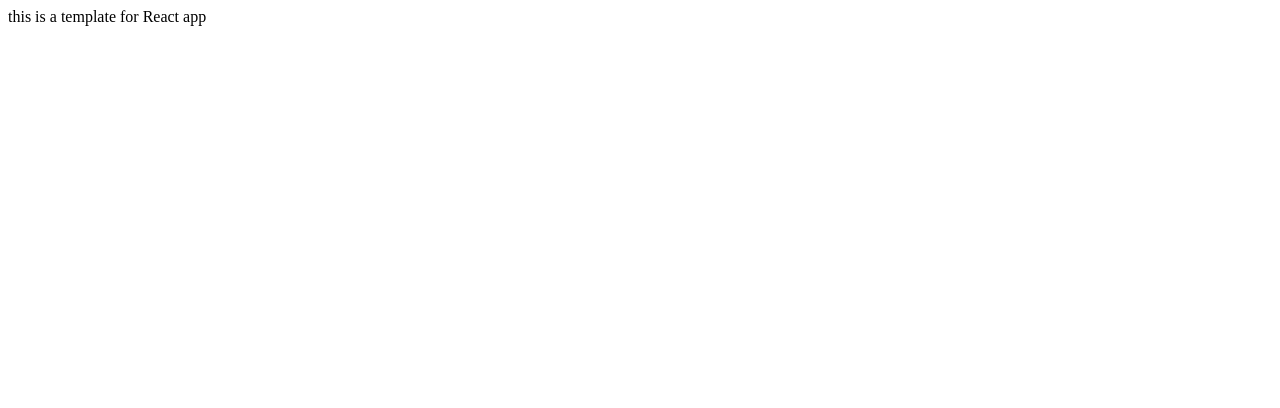
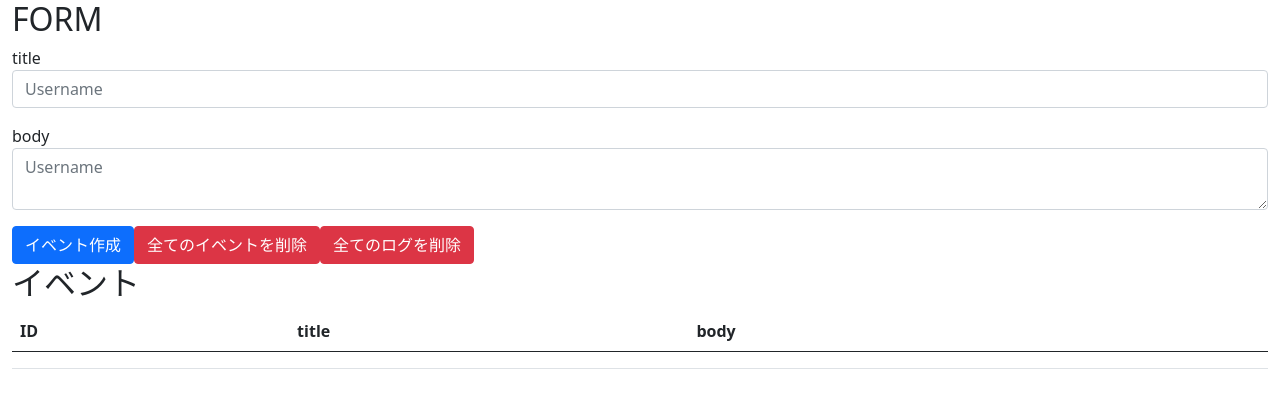
Before and after one commit to yamanayama/react-hooks-101, a React (Create React App) app: page / in a window 1280 px wide. Shown: the top 408 px of the page. Built offline with nearby package versions, Linux system fonts and the light colour scheme.

Commit message:
markup bootstrap

```diff
--- a/package.json
+++ b/package.json
@@ -6,6 +6,7 @@
     "@testing-library/jest-dom": "^5.12.0",
     "@testing-library/react": "^11.2.7",
     "@testing-library/user-event": "^12.8.3",
+    "bootstrap": "^5.0.0-beta3",
     "react": "^17.0.2",
     "react-dom": "^17.0.2",
     "react-scripts": "4.0.3",
--- a/src/App.js
+++ /dev/null
@@ -1,9 +0,0 @@
-const App = () => {
-  return (
-    <div>
-      this is a template for React app
-    </div>
-  );
-}
-
-export default App;
--- /dev/null
+++ b/src/compornents/App.js
@@ -0,0 +1,48 @@
+import React from 'react'
+import 'bootstrap/dist/css/bootstrap.min.css'
+
+const App = () => {
+  return (
+    <section className="container-fluid">
+      <h2>FORM</h2>
+      <form>
+        <label htmlFor="formEventTitle">title</label>
+        <div className="input-group mb-3">
+          <input id="formEventTitle" type="text" className="form-control" placeholder="Username" aria-label="Username" aria-describedby="basic-addon1"/>
+        </div>
+
+        <label htmlFor="formEventBody">body</label>
+        <div className="input-group mb-3">
+          <textarea id="formEventBody" type="text" className="form-control" placeholder="Username" aria-label="Username" aria-describedby="basic-addon1"/>
+        </div>
+
+        <button className="btn btn-primary">イベント作成</button>
+        <button className="btn btn-danger">全てのイベントを削除</button>
+        <button className="btn btn-danger">全てのログを削除</button>
+
+        <h2>イベント</h2>
+        <table class="table table-hover">
+          <thead>
+            <tr>
+              <th scope="col">ID</th>
+              <th scope="col">title</th>
+              <th scope="col">body</th>
+              <th scope="col"></th>
+            </tr>
+          </thead>
+          <tbody>
+            <tr>
+              <th scope="row"></th>
+              <td></td>
+              <td></td>
+              <td></td>
+            </tr>
+          </tbody>
+        </table>
+      </form>
+    </section>
+
+  )
+}
+
+export default App
--- a/src/index.js
+++ b/src/index.js
@@ -1,6 +1,6 @@
 import React from 'react'
 import ReactDOM from 'react-dom'
-import App from './App'
+import App from './compornents/App'
 
 ReactDOM.render(
   <React.StrictMode>
```
Also changed, not shown: 1 other file (tests, documents, lock files or other folders).
